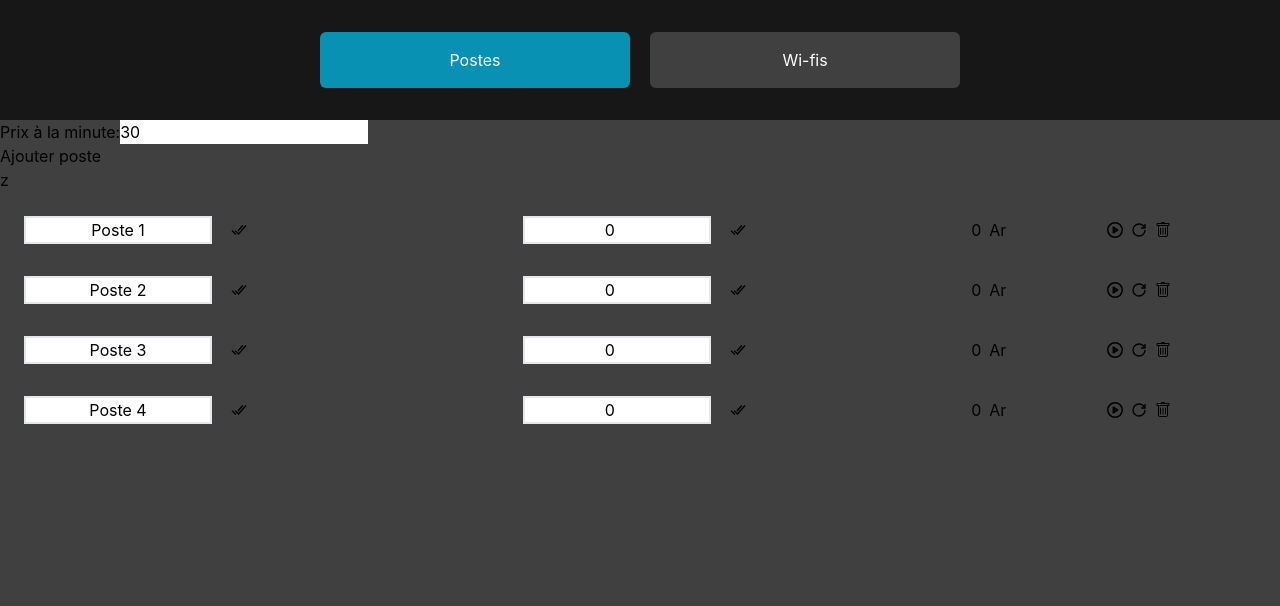
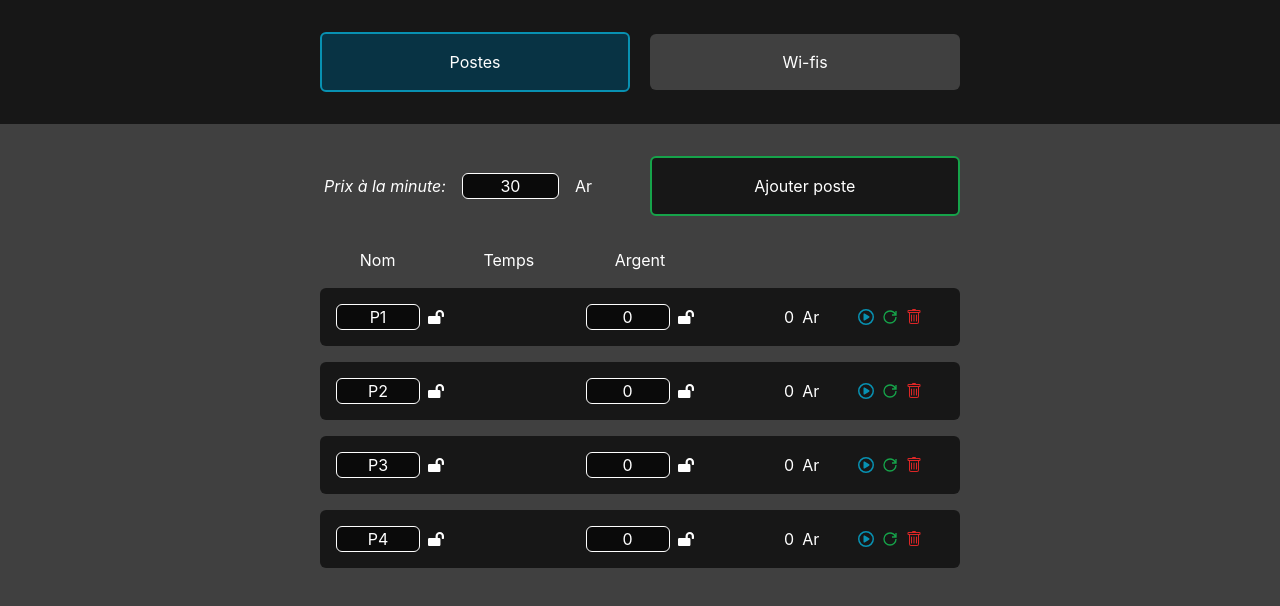
Before and after one commit to mahery76/CybercafeTimer, a React (Create React App) app: page / in a window 1280 px wide. Shown: the top 606 px of the page. Built offline with nearby package versions, Linux system fonts and the light colour scheme.

Commit message:
feat: style computer fee add computer section and the computers items section

```diff
--- a/src/components/ComputerItem.jsx
+++ b/src/components/ComputerItem.jsx
@@ -8,9 +8,10 @@ import { BsTrash } from "react-icons/bs";
 import { GrPowerReset } from "react-icons/gr";
 import { FaRegCirclePause } from "react-icons/fa6";
 import { FaRegCirclePlay } from "react-icons/fa6";
-import { FaRegEdit } from "react-icons/fa";
-import { IoCheckmarkDoneSharp } from "react-icons/io5";
+import { FaLock } from "react-icons/fa";
+import { FaLockOpen } from "react-icons/fa";
 import bipsong from "../assets/beepb.wav";
+import { startTimer } from "../lib/timeManager";
 
 const ComputerName = ({
   isNameSelected,
@@ -24,11 +25,14 @@ const ComputerName = ({
       {/* computer name input and computer name */}
       <div className="w-5/6 cursor-pointer text-center">
         <div className={isNameSelected ? "hidden" : "block"}>
-          {computer_name}
+          <input
+            value={computer_name}
+            className="rounded-md w-full text-white text-center bg-neutral-900"
+          />
         </div>
         <div className={isNameSelected ? "block" : "hidden"}>
           <input
-            className="border-[2px] border-grey-100 w-full text-center"
+            className="rounded-md w-full text-white text-center border-[1px] border-white bg-neutral-950"
             type="text"
             value={computer_name}
             onChange={(e) => setComputer_name(e.target.value)}
@@ -46,13 +50,13 @@ const ComputerName = ({
           className={`${isNameSelected ? "hidden" : "block"}`}
           onClick={() => selectComputerName()}
         >
-          <FaRegEdit />
+          <FaLock />
         </div>
         <div
           className={isNameSelected ? "block" : "hidden"}
           onClick={() => validateComputerName()}
         >
-          <IoCheckmarkDoneSharp />
+          <FaLockOpen />
         </div>
       </div>
     </div>
@@ -86,15 +90,18 @@ const ComputerFee = ({
 }) => {
   return (
     <>
+      {/* computer fee input and computer fee */}
       <div className="flex gap-2 items-center ">
-        {/* computer fee input and computer fee */}
         <div className="w-5/6 cursor-pointer text-center">
           <div className={isFeeSelected ? "hidden" : "block"}>
-            {computer_fee}
+            <input
+              value={computer_fee}
+              className="rounded-md w-full text-white text-center bg-neutral-900"
+            />
           </div>
           <div className={isFeeSelected ? "block" : "hidden"}>
             <input
-              className="border-[2px] border-grey-100 w-full text-center"
+              className="rounded-md w-full text-white text-center border-[1px] border-white bg-neutral-950"
               type="number"
               value={computer_fee}
               onChange={(e) => setComputer_fee(() => e.target.value)}
@@ -112,13 +119,13 @@ const ComputerFee = ({
             className={`${isFeeSelected ? "hidden" : "block"}`}
             onClick={() => selectComputerFee()}
           >
-            <FaRegEdit />
+            <FaLock />
           </div>
           <div
             className={isFeeSelected ? "block" : "hidden"}
             onClick={() => validateComputerFee()}
           >
-            <IoCheckmarkDoneSharp />
+            <FaLockOpen />
           </div>
         </div>
       </div>
@@ -141,11 +148,11 @@ const ComputerControllers = ({
   audioRef,
 }) => {
   return (
-    <div className="flex justify-center gap-2">
+    <div className="flex justify-between sm:justify-center gap-2 ">
       {/* play */}
       <div
         className={`${isRunning ? "hidden" : "flex"}
-      justify-center items-center
+      justify-center items-center text-cyan-600
     `}
         onClick={() => playTimer()}
       >
@@ -155,7 +162,7 @@ const ComputerControllers = ({
       {/* pause */}
       <div
         className={`${!isRunning ? "hidden" : "flex"}
-      justify-center items-center
+      justify-center items-center text-orange-600
     `}
         onClick={() => pauseTimer()}
       >
@@ -164,14 +171,14 @@ const ComputerControllers = ({
 
       {/* reset */}
       <div
-        className="flex justify-center items-center"
+        className="flex justify-center items-center text-green-600"
         onClick={() => resetTimer()}
       >
         <GrPowerReset />
       </div>
       <div
         onClick={() => handleDelete()}
-        className="flex justify-center items-center"
+        className="flex justify-center items-center text-red-600"
       >
         <BsTrash />
       </div>
@@ -185,16 +192,6 @@ const ComputerControllers = ({
 const ComputerItem = ({ computer, handleDelete, feePerMinute }) => {
   const [isNameSelected, setIsNameSelected] = useState(true);
   const [computer_name, setComputer_name] = useState(computer.computer_name);
-
-  const validateComputerName = (computer_id) => {
-    setIsNameSelected(() => false);
-    editComputerName(computer_name, computer_id);
-  };
-
-  const selectComputerName = () => {
-    setIsNameSelected(() => true);
-  };
-
   const [isRunning, setIsRunning] = useState(false);
   const [timerId, setTimerId] = useState(null);
   const [hours, setHours] = useState(computer.hours);
@@ -206,6 +203,15 @@ const ComputerItem = ({ computer, handleDelete, feePerMinute }) => {
   const [isTimeOut, setIsTimeOut] = useState(false);
   const audioRef = useRef(null);
 
+  const validateComputerName = (computer_id) => {
+    setIsNameSelected(() => false);
+    editComputerName(computer_name, computer_id);
+  };
+
+  const selectComputerName = () => {
+    setIsNameSelected(() => true);
+  };
+
   const validateComputerFee = (computer_id) => {
     setIsFeeSelected(() => false);
     editComputerFee(computer_fee, computer_id);
@@ -214,44 +220,6 @@ const ComputerItem = ({ computer, handleDelete, feePerMinute }) => {
   const selectComputerFee = () => {
     setIsFeeSelected(() => true);
   };
-
-  useEffect(() => {
-    if (isRunning) {
-      const intervalId = setInterval(() => {
-        setSeconds((seconds) => {
-          if (seconds + 1 === 60) {
-            setMinutes((minutes) => {
-              if (minutes + 1 === 60) {
-                setHours((hours) => hours + 1);
-                return 0;
-              }
-              return minutes + 1;
-            });
-
-            return 0;
-          }
-          return seconds + 1;
-        });
-      }, 1000);
-      setTimerId(intervalId);
-    } else if (!isRunning && timerId) {
-      clearInterval(timerId);
-      setTimerId(null);
-    }
-  }, [isRunning]);
-
-  useEffect(() => {
-    //put request of the time every second
-    updateComputerTime(computer.computer_id, hours, minutes, seconds);
-
-    //beeps when finished
-    if (computer_fee > 0 && currentcomputer_fee >= computer_fee) {
-      audioRef.current.play();
-      setIsTimeOut(() => true);
-    } else {
-      setIsTimeOut(() => false);
-    }
-  }, [seconds]);
 
   const playTimer = () => {
     setIsRunning(() => true);
@@ -271,11 +239,67 @@ const ComputerItem = ({ computer, handleDelete, feePerMinute }) => {
     setIsTimeOut(() => false);
   };
 
+  useEffect(() => {
+    if (isRunning) {
+      // const intervalId = setInterval(() => {
+      //   setSeconds((seconds) => {
+      //     if (seconds + 1 === 60) {
+      //       setMinutes((minutes) => {
+      //         if (minutes + 1 === 60) {
+      //           setHours((hours) => hours + 1);
+      //           return 0;
+      //         }
+      //         return minutes + 1;
+      //       });
+
+      //       return 0;
+      //     }
+      //     return seconds + 1;
+      //   });
+      // }, 1000);
+      // setTimerId(intervalId);
+
+      startTimer(() => {
+        setSeconds((seconds) => {
+          if (seconds + 1 === 60) {
+            setMinutes((minutes) => {
+              if (minutes + 1 === 60) {
+                setHours((hours) => hours + 1);
+                return 0;
+              }
+              return minutes + 1;
+            });
+
+            return 0;
+          }
+          return seconds + 1;
+        });
+      }, 1000)
+    }
+    // else if (!isRunning && timerId) {
+    //   clearInterval(timerId);
+    //   setTimerId(null);
+    // }
+  }, [isRunning]);
+
+  useEffect(() => {
+    //put request of the time every second
+    updateComputerTime(computer.computer_id, hours, minutes, seconds);
+
+    //beeps when finished
+    if (computer_fee > 0 && currentcomputer_fee >= computer_fee) {
+      audioRef.current.play();
+      setIsTimeOut(() => true);
+    } else {
+      setIsTimeOut(() => false);
+    }
+  }, [seconds]);
+
   return (
     <div
       className={`
     ${isTimeOut ? "border-2 border-red-300" : ""}
-    grid grid-cols-5 gap-4 mt-4 p-2
+    grid grid-cols-4 sm:grid-cols-5 gap-4 mt-4 text-white bg-neutral-900 p-4 rounded-md
     `}
     >
       <ComputerName
--- a/src/components/Layout.jsx
+++ b/src/components/Layout.jsx
@@ -2,20 +2,20 @@ import React from "react";
 import { NavLink, Outlet } from "react-router-dom";
 function Layout() {
   return (
-    <div className="bg-neutral-700 h-screen">
-      {/* header */}
+    <div className="bg-neutral-700 min-h-screen flex flex-col pb-8">
+      {/* header section*/}
       <div className=" bg-neutral-900 px-5">
         {/* header content */}
         <div className="flex max-w-[40rem] m-auto justify-between gap-5 items-center py-8 text-center">
           <NavLink
-            className={({ isActive }) => (isActive ? "bg-cyan-600 rounded-md py-4 w-3/6 text-white" : "bg-neutral-700 rounded-md py-4 w-3/6 text-white hover:bg-neutral-600")}
+            className={({ isActive }) => (isActive ? "bg-cyan-950 border-2 border-cyan-600 rounded-md py-4 w-3/6 text-white" : "bg-neutral-700 rounded-md py-4 w-3/6 text-white hover:bg-neutral-600")}
             to="/"
           >
             <div className="rounded-md">Postes</div>
           </NavLink>
           <NavLink
             to="/wifi"
-            className={({ isActive }) => (isActive ? "bg-cyan-600 rounded-md py-4 w-3/6 text-white" : "bg-neutral-700 rounded-md py-4 w-3/6 text-white hover:bg-neutral-600")}
+            className={({ isActive }) => (isActive ? "bg-cyan-950 border-2 border-cyan-600 rounded-md py-4 w-3/6 text-white" : "bg-neutral-700 rounded-md py-4 w-3/6 text-white hover:bg-neutral-600")}
           >
             <div>Wi-fis</div>
           </NavLink>
--- a/src/index.css
+++ b/src/index.css
@@ -15,3 +15,11 @@ code {
   font-family: source-code-pro, Menlo, Monaco, Consolas, 'Courier New',
     monospace;
 }
+
+@layer base {
+  input[type="number"]::-webkit-inner-spin-button,
+  input[type="number"]::-webkit-outer-spin-button {
+    -webkit-appearance: none;
+    margin: 0;
+  }
+}
--- a/src/lib/indexedDb.js
+++ b/src/lib/indexedDb.js
@@ -2,7 +2,7 @@ import Dexie from "dexie";
 
 const defaultComputers = [
   {
-    computer_name: "Poste 1",
+    computer_name: "P1",
     hours: 0,
     minutes: 0,
     seconds: 0,
@@ -10,7 +10,7 @@ const defaultComputers = [
     computer_description: ""
   },
   {
-    computer_name: "Poste 2",
+    computer_name: "P2",
     hours: 0,
     minutes: 0,
     seconds: 0,
@@ -18,7 +18,7 @@ const defaultComputers = [
     computer_description: ""
   },
   {
-    computer_name: "Poste 3",
+    computer_name: "P3",
     hours: 0,
     minutes: 0,
     seconds: 0,
@@ -26,7 +26,7 @@ const defaultComputers = [
     computer_description: ""
   },
   {
-    computer_name: "Poste 4",
+    computer_name: "P4",
     hours: 0,
     minutes: 0,
     seconds: 0,
--- /dev/null
+++ b/src/lib/timeManager.js
@@ -0,0 +1,13 @@
+// timerManager.js
+let timerId;
+
+export function startTimer(callback, interval) {
+  timerId = setInterval(callback, interval);
+}
+
+export function stopTimer() {
+  if (timerId) {
+    clearInterval(timerId);
+    timerId = null;
+  }
+}
--- a/src/pages/ComputerPages.jsx
+++ b/src/pages/ComputerPages.jsx
@@ -3,6 +3,7 @@ import { getAllComputers } from "../api/computersApi";
 import { addComputer } from "../api/computersApi";
 import { deleteComputer } from "../api/computersApi";
 import ComputerItem from "../components/ComputerItem";
+import { FaVoteYea } from "react-icons/fa";
 function ComputerPages() {
   const [feePerMinute, setFeePerMinute] = useState(30);
   const [computerList, setComputerList] = useState([]);
@@ -12,32 +13,46 @@ function ComputerPages() {
   };
 
   const handleDelete = (computer_id) => {
-    deleteComputer(computer_id,computerList, setComputerList)
-  }
+    deleteComputer(computer_id, computerList, setComputerList);
+  };
 
   useEffect(() => {
     getAllComputers().then((data) => setComputerList(data));
   }, []);
 
   return (
-    <div className="">
-      <div className="flex">
-        <div>Prix à la minute:</div>
-        <div>
+    // computer fee per minute and add computer section
+    <div className="px-5 flex flex-col items-center">
+      {/* fee per minute and the  */}
+      <div className="flex w-full max-w-[40rem] justify-between gap-5 items-center py-8">
+        <div className="flex flex-col items-center gap-3 sm:flex-row w-3/6 rounded-md">
+          <div className="text-white text-center italic w-[130px]">Prix à la minute:</div>
+          <div className=" w-[130px] flex gap-4">
             <input
               type="number"
-          className="border-[2x] border-grey-100 w-full"
+              className="rounded-md w-full text-white text-center border-[1px] border-white bg-neutral-950"
               value={feePerMinute}
               onChange={(e) => setFeePerMinute(e.target.value)}
             />
+            <div className="text-white text-center flex items-center">
+              Ar
+            </div>
+          </div>
+        </div>
+        <div onClick={handleAdd} className="flex w-3/6 text-white justify-center bg-neutral-900 border-2 border-green-600 px-2 py-4 rounded-md cursor-pointer hover:bg-green-950">
+          Ajouter poste
         </div>
       </div>
 
-      <div>
-        <button onClick={handleAdd}>Ajouter poste</button>
+      <div className="mx-1 max-w-[40rem] flex flex-col max-h-[50vh] ">
+        <div className="text-white text-center grid grid-cols-4 sm:grid-cols-5 gap-4 ">
+          <div>Nom</div>
+          <div>Temps</div>
+          <div>Argent</div>
+          <div></div>
+          <div></div>
         </div>
-z
-      <div className="mx-4">
+        <div className="overflow-auto">
           {computerList.map((computer) => (
             <ComputerItem
               key={computer.computer_id}
@@ -47,9 +62,8 @@ z
             />
           ))}
         </div>
-
+      </div>
     </div>
   );
 }
-
 export default ComputerPages;
```
Lines whose indentation alone changed are shown as unchanged.
